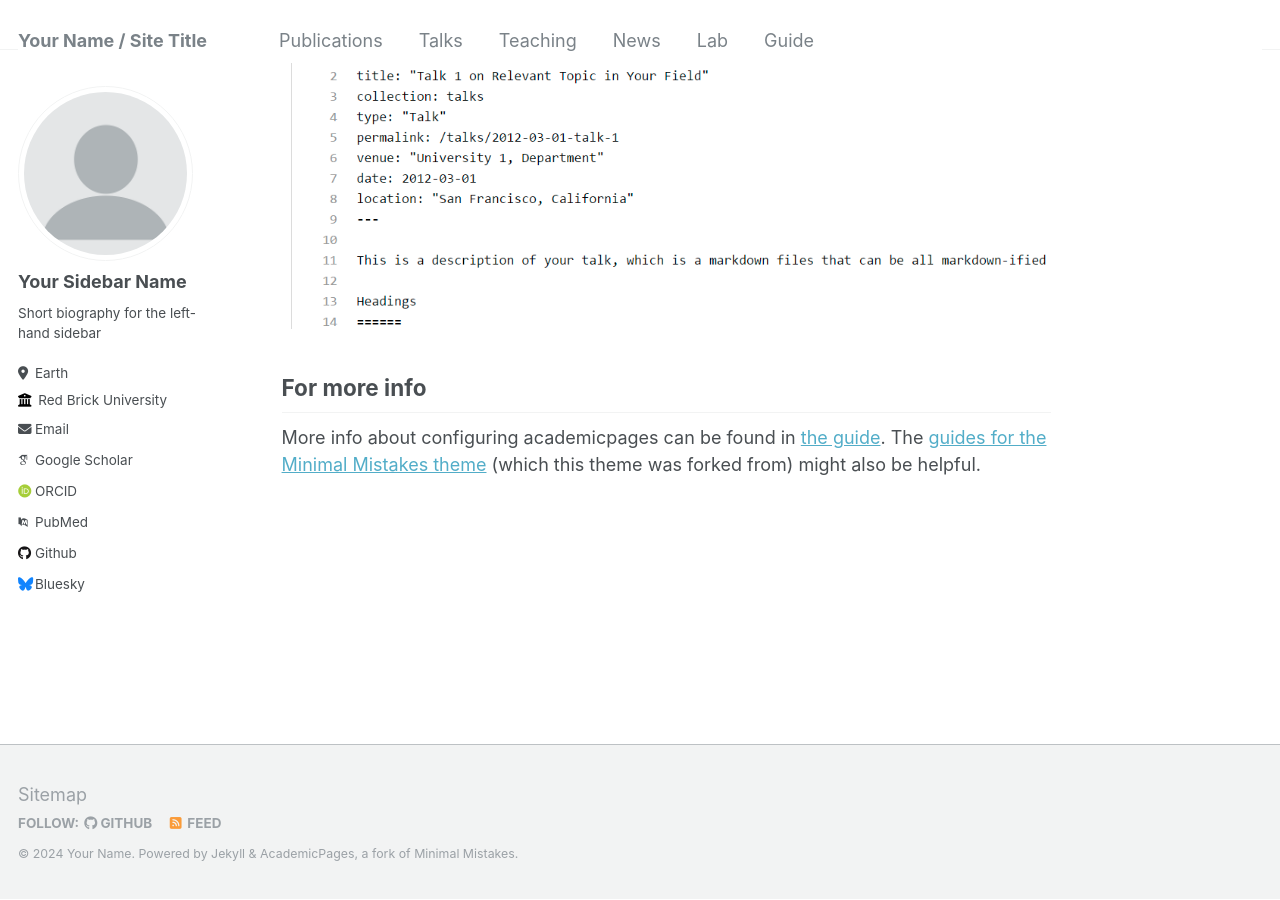
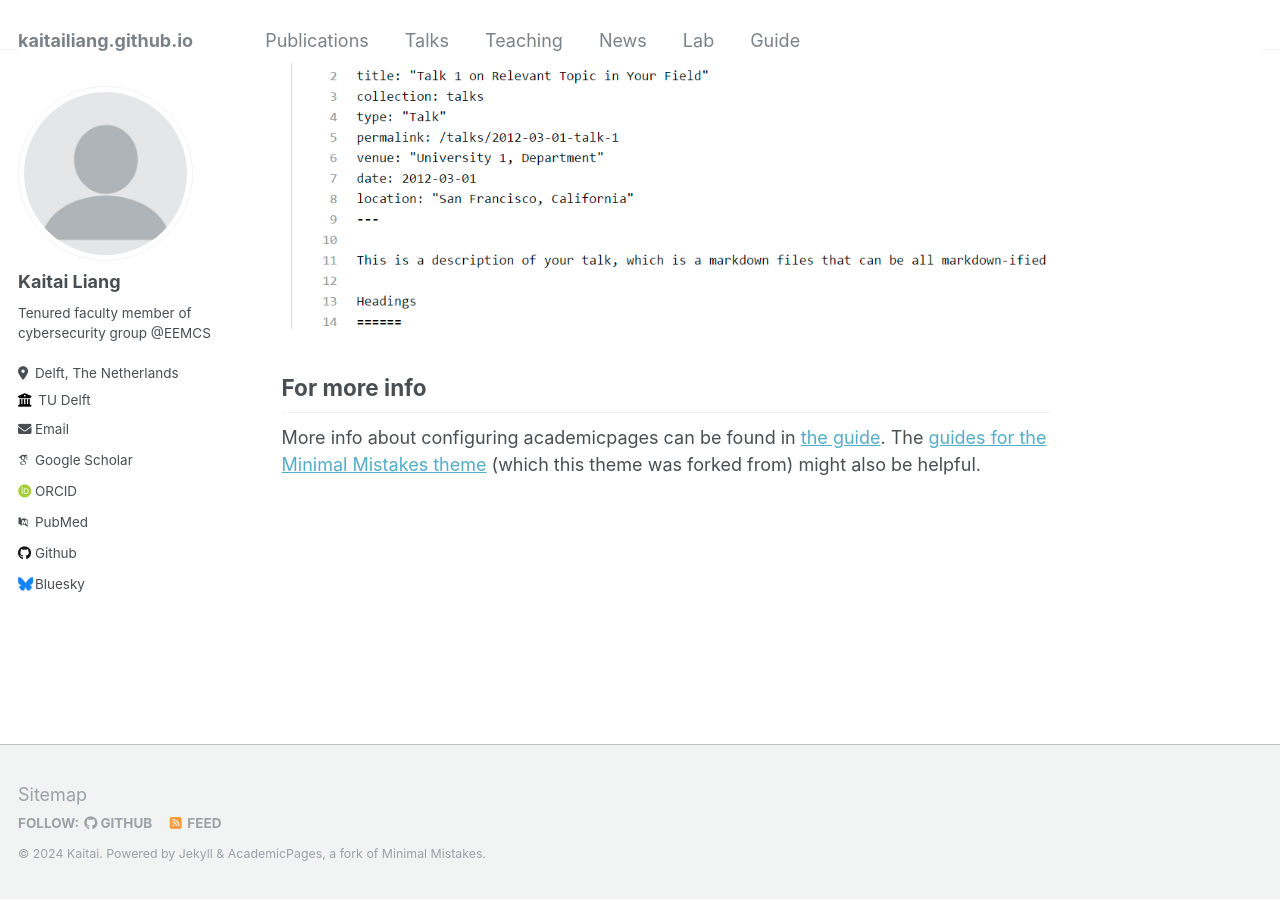
Before and after one commit to kaitailiang/kaitailiang.github.io, a Jekyll site: the page built from _pages/about.md, in a window 1280 px wide and 900 px high, scrolled down 2612 px. Built offline with Jekyll 4.4.1, drawn with Linux system fonts in a browser that asks for light colours; some web fonts are replaced.

Commit message:
Update _config.yml

```diff
--- a/_config.yml
+++ b/_config.yml
@@ -8,12 +8,12 @@
 
 # Basic Site Settings
 locale                   : "en-US"
-title                    : "Your Name / Site Title"
-title_separator          : "-"
-name                     : &name "Your Name"
-description              : &description "personal description"
-url                      : https://academicpages.github.io # the base hostname & protocol for your site e.g. "https://mmistakes.github.io"
-baseurl                  : "" # the subpath of your site, e.g. "/blog"
+title                    : #
+title_separator          : #"-"
+name                     : &name "Kaitai"
+description              : &description "Good Day"
+url                      : "https://ktliang20.github.io" # the base hostname & protocol for your site e.g. "https://mmistakes.github.io"
+baseurl                  : #"" # the subpath of your site, e.g. "/blog"
 repository               : "academicpages/academicpages.github.io"
 
 # Site Author - The following control what appear as part of the author content on the side bar.
@@ -22,13 +22,13 @@ repository               : "academicpages/academicpages.github.io"
 author:
   # Biographic information
   avatar           : "profile.png"
-  name             : "Your Sidebar Name"
+  name             : "Kaitai Liang"
   pronouns         : # example: "she/her"
-  bio              : "Short biography for the left-hand sidebar"
-  location         : "Earth"
-  employer         : "Red Brick University"
+  bio              : "Tenured faculty member of cybersecurity group @EEMCS"
+  location         : "Delft, The Netherlands"
+  employer         : "TU Delft"
   uri              : # URL
-  email            : "none@example.org"
+  email            : "kaitai.liang@tudelft.nl"
 
   # Academic websites
   arxiv            : # URL - Update with the correct link to your profile
```
